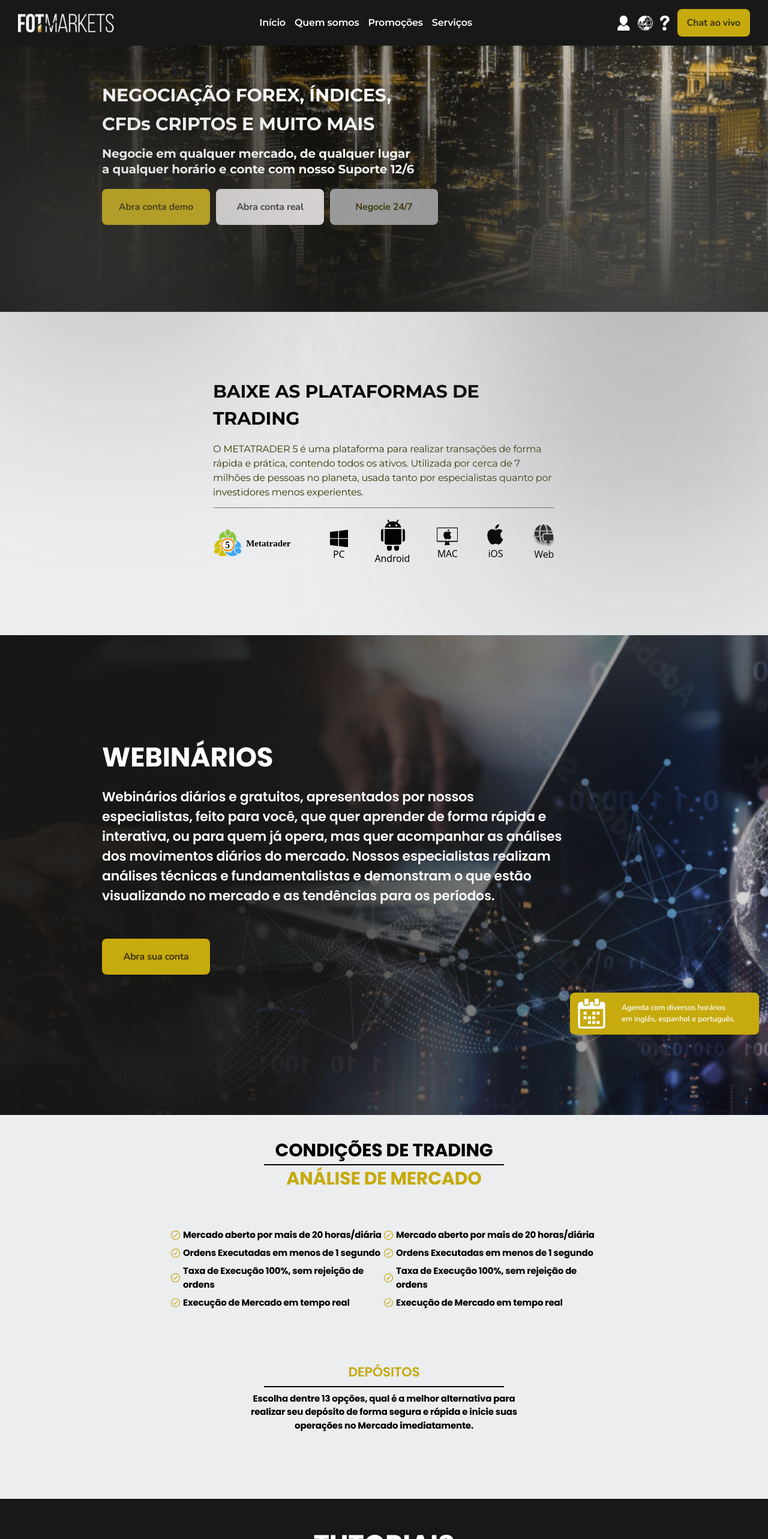
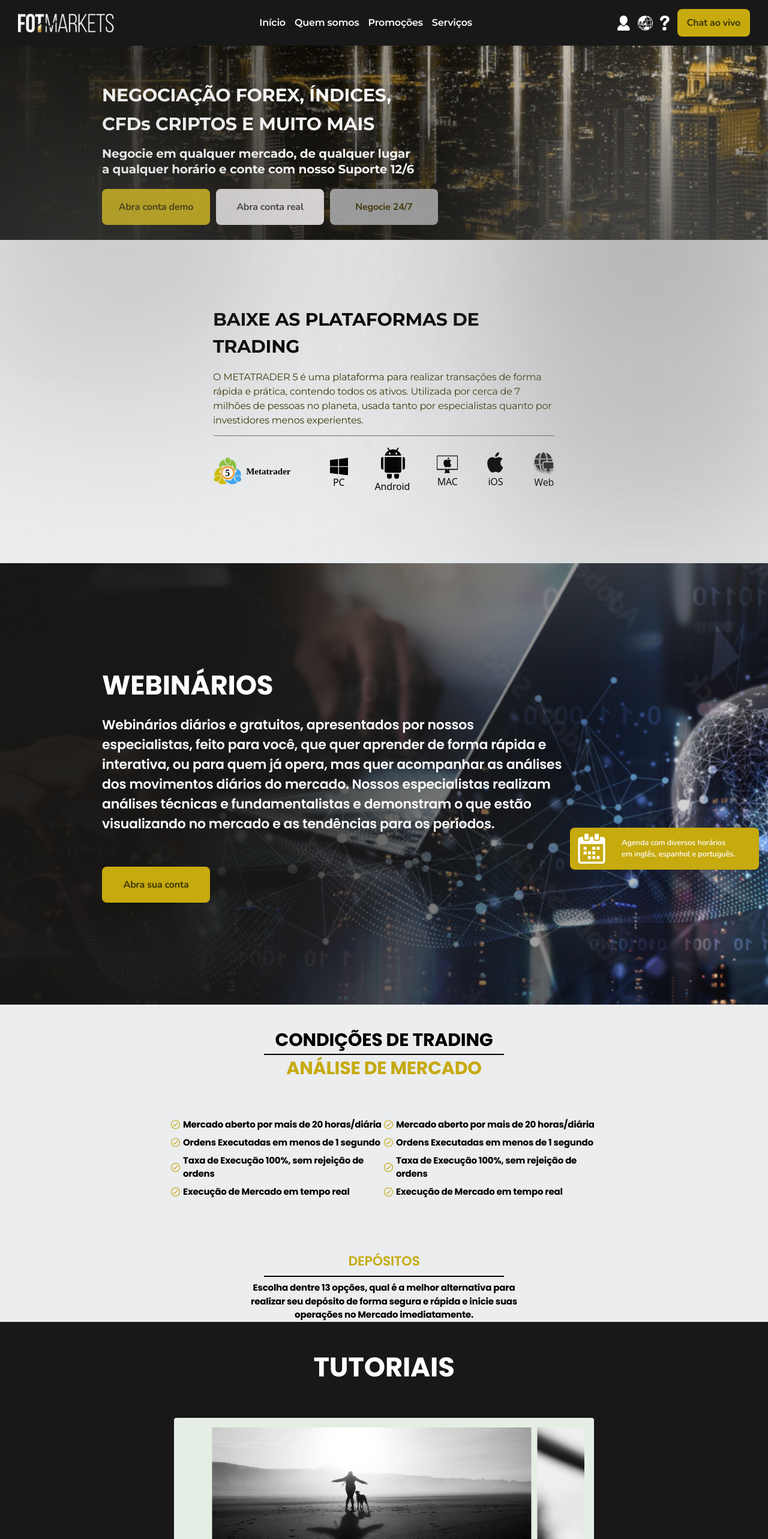
Before and after one commit to thiago-ss/fot-market, a React (Vite) app: page / in a window 1280 px wide. Shown: the top 2566 px of the page at 60% size. Built offline with nearby package versions, Linux system fonts and the light colour scheme.

Commit message:
ajuste min-h

```diff
--- a/src/components/Carousel/Carousel.jsx
+++ b/src/components/Carousel/Carousel.jsx
@@ -11,7 +11,7 @@ const SLIDE_COUNT = 4;
 const SLIDES = Array.from(Array(SLIDE_COUNT).keys());
 
 const Carousel = () => (
-  <section className="bg-[#181818] font-poppins p-5 min-h-screen pb-[50px]">
+  <section className="bg-[#181818] font-poppins p-5 min-h-screen-[55vh] pb-[50px]">
     <motion.div
       initial="hidden"
       whileInView="show"
--- a/src/sections/Analysis.jsx
+++ b/src/sections/Analysis.jsx
@@ -15,7 +15,7 @@ export default function Analysis() {
       >
         <div className="gradient-3" />
         <div className="gradient-4" />
-        <div className="bg-[#EBEDEE] min-h-[80vh] font-poppins pt-[37px] px-[285px]">
+        <div className="bg-[#EBEDEE] min-h-[60vh] font-poppins pt-[37px] px-[285px]">
           <motion.h1 variants={textVariant(0.2)} className="font-bold uppercase text-center text-[30px]">Condições de trading</motion.h1>
           <motion.div variants={textVariant(0.3)} className="w-[400px] h-[2px] bg-[#000] mx-auto" />
           <motion.h1 variants={textVariant(0.4)} className="font-bold uppercase text-center text-[30px] text-[#C6AA0E]">Análise de mercado</motion.h1>
--- a/src/sections/Faq.jsx
+++ b/src/sections/Faq.jsx
@@ -2,7 +2,7 @@ import {faq} from '../constants/index'
 
 export default function Faq() {
   return (
-    <section className="bg-[#EBEDEE] min-h-[80vh] py-[20px] px-[170px]">
+    <section className="bg-[#EBEDEE] min-h-[60vh] py-[20px] px-[170px]">
       <div className="flex gap-[30px] items-center mb-[35px]">
         <h1 className="font-bold text-black text-[45px] font-poppins">FAQ</h1>
         <div className="w-[400px] h-[1px] bg-[#000]" />
--- a/src/sections/Hero.jsx
+++ b/src/sections/Hero.jsx
@@ -5,7 +5,7 @@ import { textVariant } from '../utils/motion';
 export default function Hero() {
   return (
     <section
-      className="bg-[url('/bg-paralax1.jpg')] min-h-[65vh] bg-cover w-full bg-no-repeat pt-[25px]"
+      className="bg-[url('/bg-paralax1.jpg')] min-h-[50vh] bg-cover w-full bg-no-repeat pt-[25px]"
       id='hero'
     >
       <motion.div
--- a/src/sections/News.jsx
+++ b/src/sections/News.jsx
@@ -7,7 +7,7 @@ export default function News() {
       initial="hidden"
       whileInView="show"
       viewport={{ once: false, amount: 0.25 }}
-      className="min-h-[68vh] font-poppins flex justify-around pt-[50px] bg-[#EBEDEE]"
+      className="min-h-[40vh] font-poppins flex justify-around pt-[50px] bg-[#EBEDEE]"
     >
       <div className="gradient-5"/>
       <motion.div
@@ -23,7 +23,7 @@ export default function News() {
         </div>
         <a className="py-[20px] bg-[#C6AA0E] text-white rounded-lg text-center font-bold w-[200px]">Money Now News</a>
       </motion.div>
-      <img src="/bg-news.png" alt="Smartphone" />
+      <img src="/bg-news.png" alt="Smartphone" className='h-[400px] w-[400px]' />
     </motion.section>
   )
 }
--- a/src/sections/Platforms.jsx
+++ b/src/sections/Platforms.jsx
@@ -8,7 +8,7 @@ export default function Platforms() {
       <div className="overflow-hidden">
         <div className="gradient-1" />
         <div className="gradient-2" />
-        <div className="bg-[#EBEDEE] min-h-[60vh] px-[355px] py-[110px]">
+        <div className="bg-[#EBEDEE] min-h-[45vh] px-[355px] py-[110px]">
 
           <h1 className="text-black font-montserrat font-bold text-[30px] mb-[17px]">BAIXE AS PLATAFORMAS DE TRADING</h1>
           <p className="font-montserrat text-[2 0px] text-[#3C3400] max-w-[707px]">
--- a/src/sections/Webinarios.jsx
+++ b/src/sections/Webinarios.jsx
@@ -13,7 +13,7 @@ export default function Webinarios() {
         viewport={{ once: false, amount: 0.25 }}
         className="overflow-hidden"
       >
-        <div className="min-h-screen bg-[url('/bg-webinararios.png')] bg-cover bg-no-repeat">
+        <div className="min-h-screen-[50vh] bg-[url('/bg-webinararios.png')] bg-cover bg-no-repeat">
           <motion.div
             variants={fadeIn('right', 'tween', 0.2, 1)}
             className="flex flex-col gap-6 font-poppins text-white p-[170px]"
@@ -28,7 +28,7 @@ export default function Webinarios() {
           </motion.div>
           <motion.div
             variants={fadeIn('down', 'tween', 0.2, 1)}
-            className="flex gap-[20px] items-center bg-[#C6AA0E] w-[315px] h-[70px] px-5 py-5 rounded-[8px]  opacity-80 absolute -bottom-[925px] right-[15px]"
+            className="flex gap-[20px] items-center bg-[#C6AA0E] w-[315px] h-[70px] px-5 py-5 rounded-[8px]  opacity-80 absolute -bottom-[650px] right-[15px]"
           >
             <img src="/calendar.png" alt="Agenda icon" />
             <p className="font-nunito font-semibold px-3 text-white max-w-[205px] text-[13px]">Agenda com diversos horários em inglês, espanhol e português.</p>
--- a/tailwind.config.cjs
+++ b/tailwind.config.cjs
@@ -1,6 +1,5 @@
 /** @type {import('tailwindcss').Config} */
-module.exports = {
-  content: [
+module.exports = {content: [
   "./index.html",
   "./src/**/*.{js,ts,jsx,tsx}",
 ],
@@ -16,4 +15,15 @@ module.exports = {
     },
   },
 },
+screens: {
+  'sm': { 'max': "374px" },
+
+  'md': { 'min': "374.01px", 'max': "767px" },
+
+  'lg': { 'min': "767.01px", 'max': "1024px" },
+
+  'xl': { 'min': "1024.01px", 'max': "1535px" },
+
+  "2xl": { 'min': "1536px" },
+},
 }
```
Lines whose indentation alone changed are shown as unchanged.
